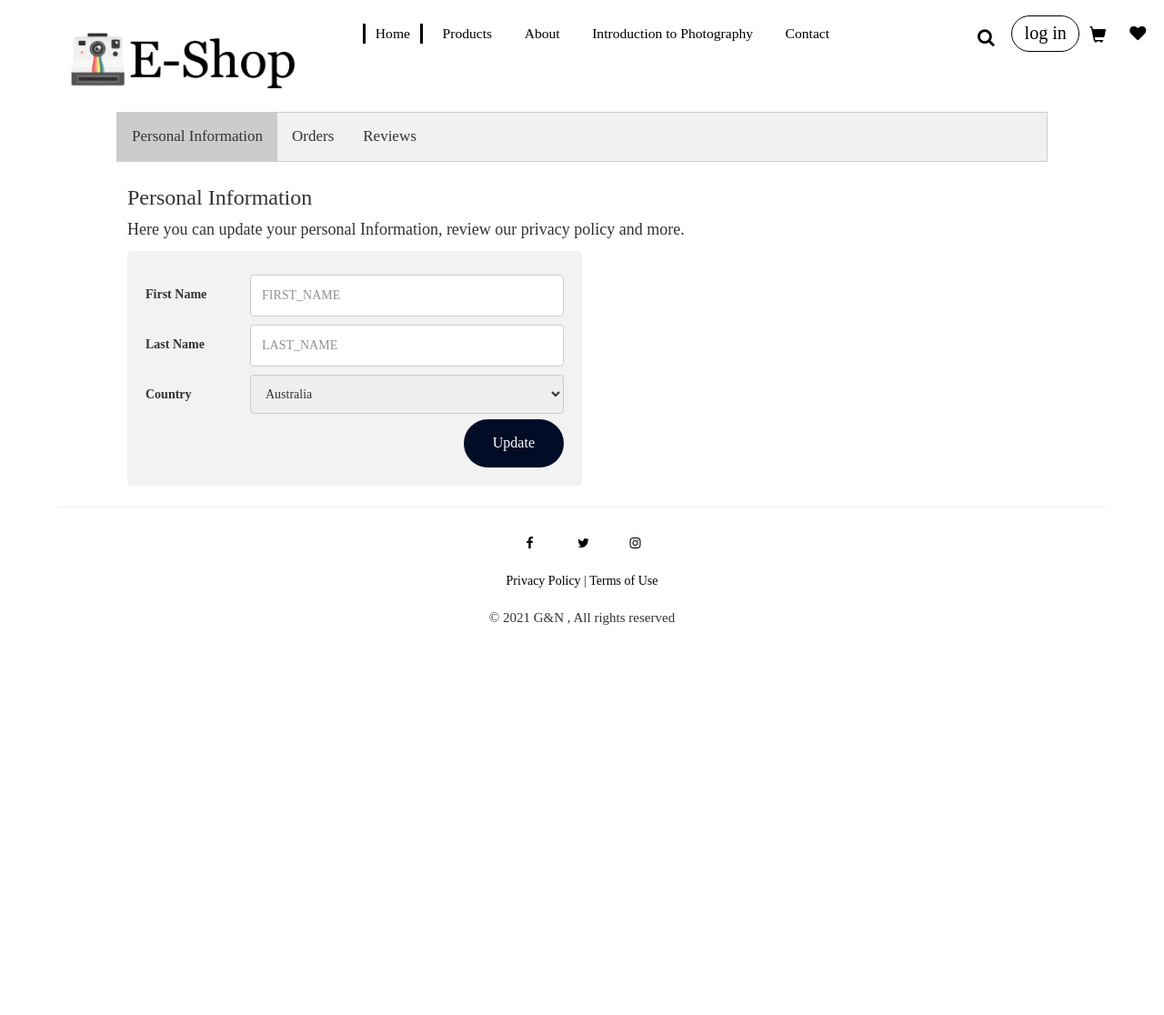
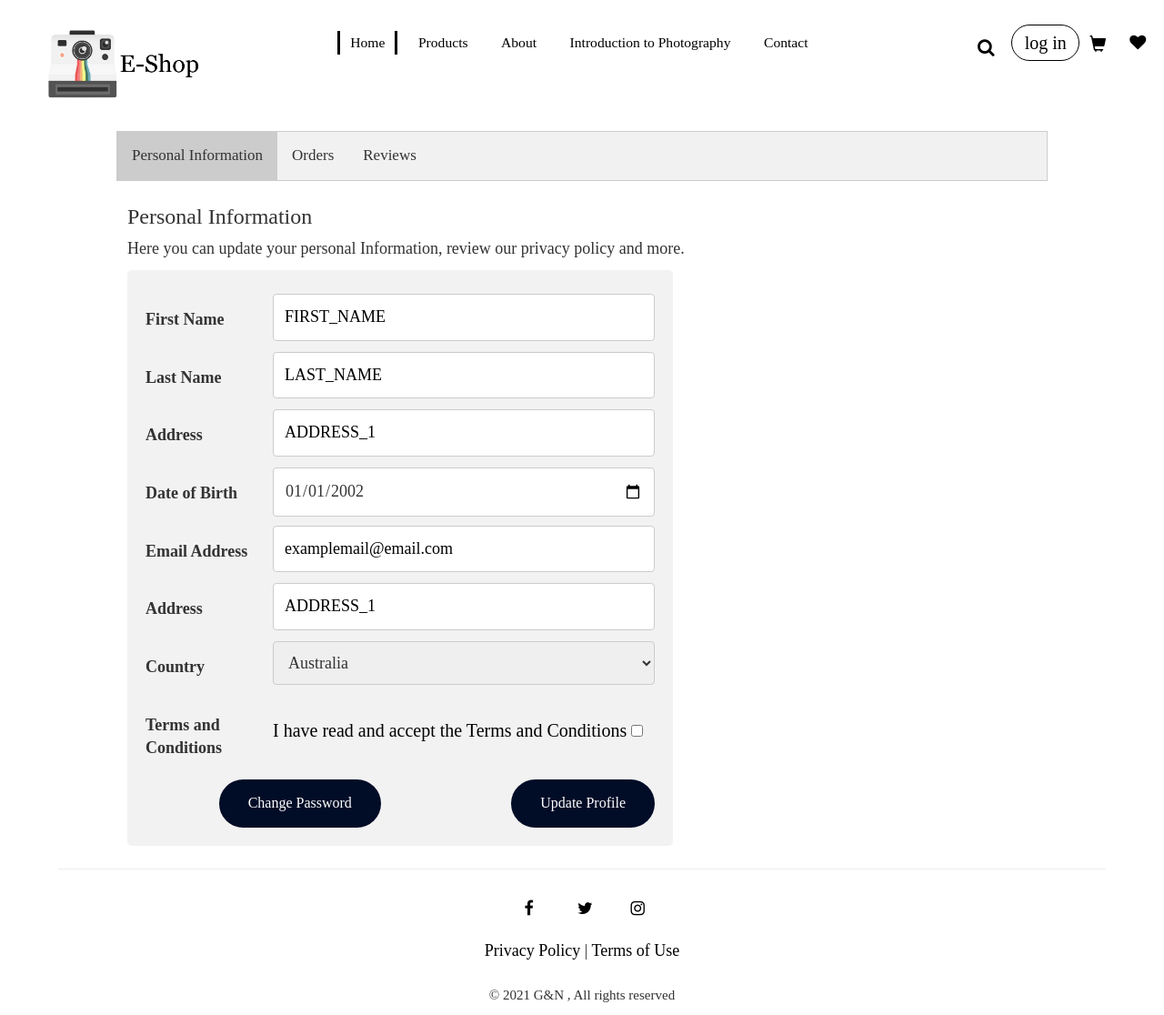
Before and after one commit to NefeliTav/E-shop, a PHP site: page /profile.html in a window 1280 px wide; the page is wider, and only the part inside the window is pictured. Shown: that part at 91% size. Before the commit the page ends 687 px from the top of that part, so only its background shows below. Run offline with PHP 8.4, Linux system fonts and the light colour scheme; some libraries are stand-ins or nearby versions.

Commit message:
Improved Profile form and Logo

```diff
--- a/profile.css
+++ b/profile.css
@@ -1,20 +1,25 @@
 body {
     font-family: "Times New Roman", Times, serif;
 }
+
 @media screen and (min-width: 900px) {
     .logo {
+        z-index: 1;
         position: relative;
-        top:30px;
-        left:5%;
-        width: 20vw;
+        top: 25px;
+        left: 3%;
+        width: 16vw;
     }
 }
+
 @media screen and (max-width: 900px) {
     .logo {
+        z-index: 1;
         float: left;
-        width: 160px;
+        width: 140px;
     }
 }
+
 hr {
     display: block;
     margin-top: 0.5em;
@@ -395,7 +400,7 @@ hr {
 
     .topnav a.icon {
         position: absolute;
-        top:7vw;
+        top: 7vw;
         display: block;
     }
 }
@@ -675,7 +680,7 @@ img {
     .tab {
         position: relative;
         left: 10%;
-        top:50px;
+        top: 50px;
         right: 10%;
         width: 80vw;
         overflow: hidden;
@@ -741,7 +746,7 @@ table.profileTable tr:nth-child(even) {
         position: relative;
         overflow: hidden;
         left: 10%;
-        top:50px;
+        top: 50px;
         padding: 6px 12px;
         -webkit-animation: fadeEffect 0.5s;
         animation: fadeEffect 0.5s;
@@ -767,7 +772,7 @@ table.profileTable tr:nth-child(even) {
         display: none;
         position: relative;
         overflow: hidden;
-        top:25px;
+        top: 25px;
         padding: 6px 12px;
         -webkit-animation: fadeEffect 0.5s;
         animation: fadeEffect 0.5s;
@@ -787,12 +792,40 @@ table.profileTable tr:nth-child(even) {
         border-bottom: 1px solid #ddd;
     }
 }
+
 /*Profile Form*/
 * {
+    font-size: 18px;
     box-sizing: border-box;
 }
 
+.formProfile ::placeholder {
+    color: black;
+    opacity: 1;
+    /* Firefox */
+}
+
 .formProfile input[type=text],
+select,
+textarea {
+    width: 100%;
+    padding: 12px;
+    border: 1px solid #ccc;
+    border-radius: 4px;
+    resize: vertical;
+}
+
+.formProfile input[type=email],
+select,
+textarea {
+    width: 100%;
+    padding: 12px;
+    border: 1px solid #ccc;
+    border-radius: 4px;
+    resize: vertical;
+}
+
+.formProfile input[type=date],
 select,
 textarea {
     width: 100%;
@@ -820,23 +853,32 @@ textarea {
 .formProfile input[type=submit]:hover {
     background-color: #45a049;
 }
+
+.formProfile a {
+    font-size: 20px;
+    color: #000;
+
+}
+
 @media screen and (min-width: 600px) {
     .containerProfile {
         position: relative;
-    width:500px;
+        width: 600px;
         border-radius: 5px;
         background-color: #f2f2f2;
         padding: 20px;
     }
+
     @media screen and (max-width: 600px) {
         .containerProfile {
             position: relative;
-        width:auto;
+            width: auto;
             border-radius: 5px;
             background-color: #f2f2f2;
             padding: 20px;
         }
     }
+
     .col-25Profile {
         float: left;
         width: 25%;
@@ -866,3 +908,14 @@ textarea {
             margin-top: 0;
         }
     }
+}
+
+.callendarBirth label {
+    display: block;
+    font: 1em 'Fira Sans', sans-serif;
+}
+
+.callendarBirth input,
+label {
+    margin: .4rem 0;
+}
--- a/profile.html
+++ b/profile.html
@@ -182,6 +182,38 @@
                 </div>
                 <div class="rowProfile">
                     <div class="col-25Profile">
+                        <label for="lname">Address</label>
+                    </div>
+                    <div class="col-75Profile">
+                        <input type="text" id="address" name="address" placeholder="ADDRESS_1">
+                    </div>
+                </div>
+                <div class="rowProfile">
+                    <div class="col-25Profile">
+                        <label class="callendarBirth" for="birth">Date of Birth</label>
+                    </div>
+                    <div class="col-75Profile">
+                        <input type="date" id="start" name="trip-start" value="2002-01-01" min="1900-01-01"
+                            max="2002-01-01"> </div>
+                </div>
+                <div class="rowProfile">
+                    <div class="col-25Profile">
+                        <label for="email">Email Address</label>
+                    </div>
+                    <div class="col-75Profile">
+                        <input type="email" id="email" name="email" placeholder="examplemail@email.com">
+                    </div>
+                </div>
+                <div class="rowProfile">
+                    <div class="col-25Profile">
+                        <label for="lname">Address</label>
+                    </div>
+                    <div class="col-75Profile">
+                        <input type="text" id="address" name="address" placeholder="ADDRESS_1">
+                    </div>
+                </div>
+                <div class="rowProfile">
+                    <div class="col-25Profile">
                         <label for="country">Country</label>
                     </div>
                     <div class="col-75Profile">
@@ -193,7 +225,19 @@
                     </div>
                 </div>
                 <div class="rowProfile">
-                    <input style="float: right;" type="button" class="buttonAB" value="Update">
+                    <div class="col-25Profile">
+                        <label for="terms">Terms and Conditions</label>
+                    </div>
+                    <div style="padding-top: 20px; padding-bottom: 15px;" class="col-75Profile">
+                        <a  href="#"> I have read and accept the Terms and Conditions</a>
+                        <input type="checkbox" id="terms" name="terms" value="I have read and accept the Terms and Conditions">
+
+                    </div>
+                </div>
+                <div class="rowProfile">
+                    <input style="float: right; margin-top:5px;" type="button" class="buttonAB" value="Update Profile">
+                    <input style="float: left; margin-top:5px; margin-left:6.3vw;" type="button" class="buttonAB"
+                        value="Change Password">
                 </div>
             </form>
         </div>
```
Also changed, not shown: images/logo.jpg. Lines whose indentation alone changed are shown as unchanged.
